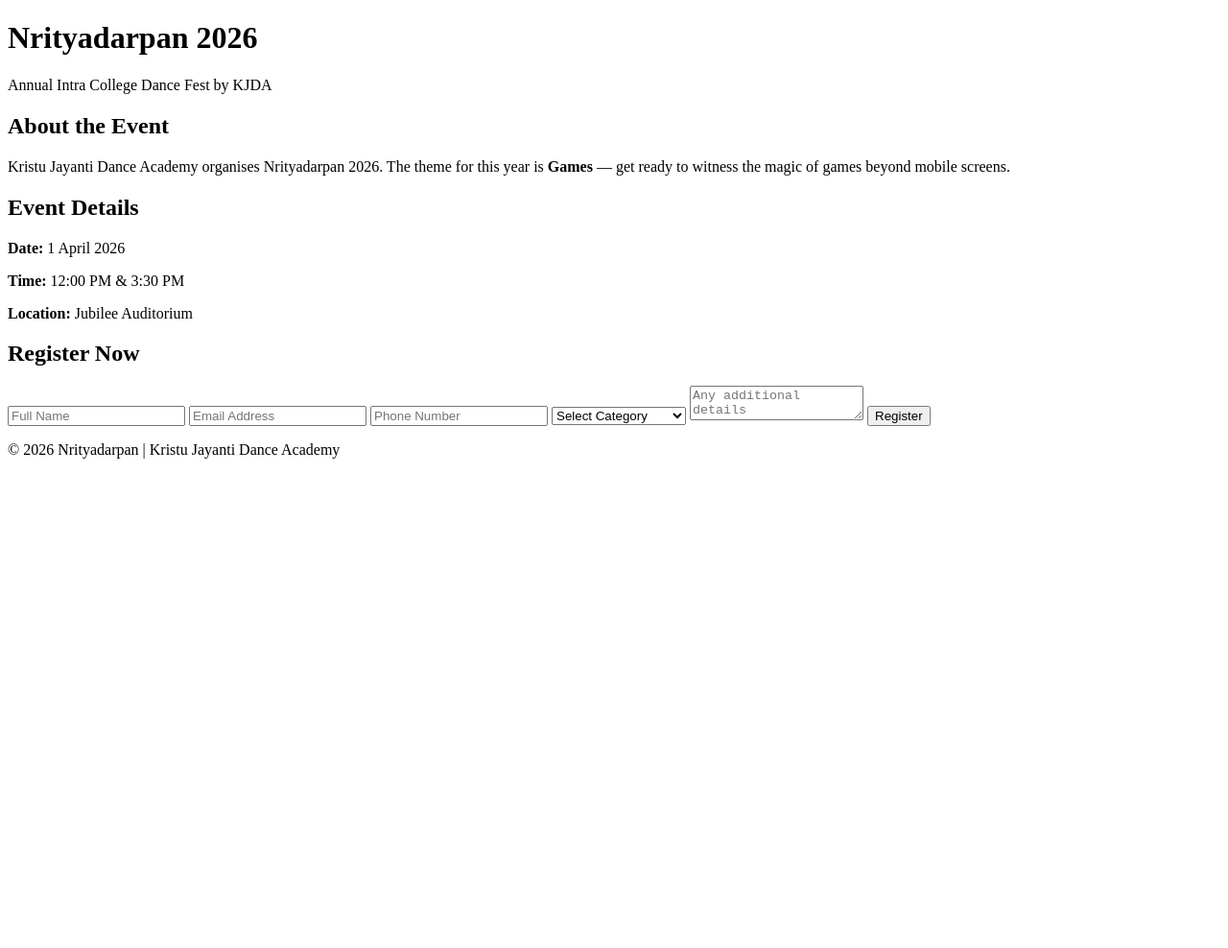
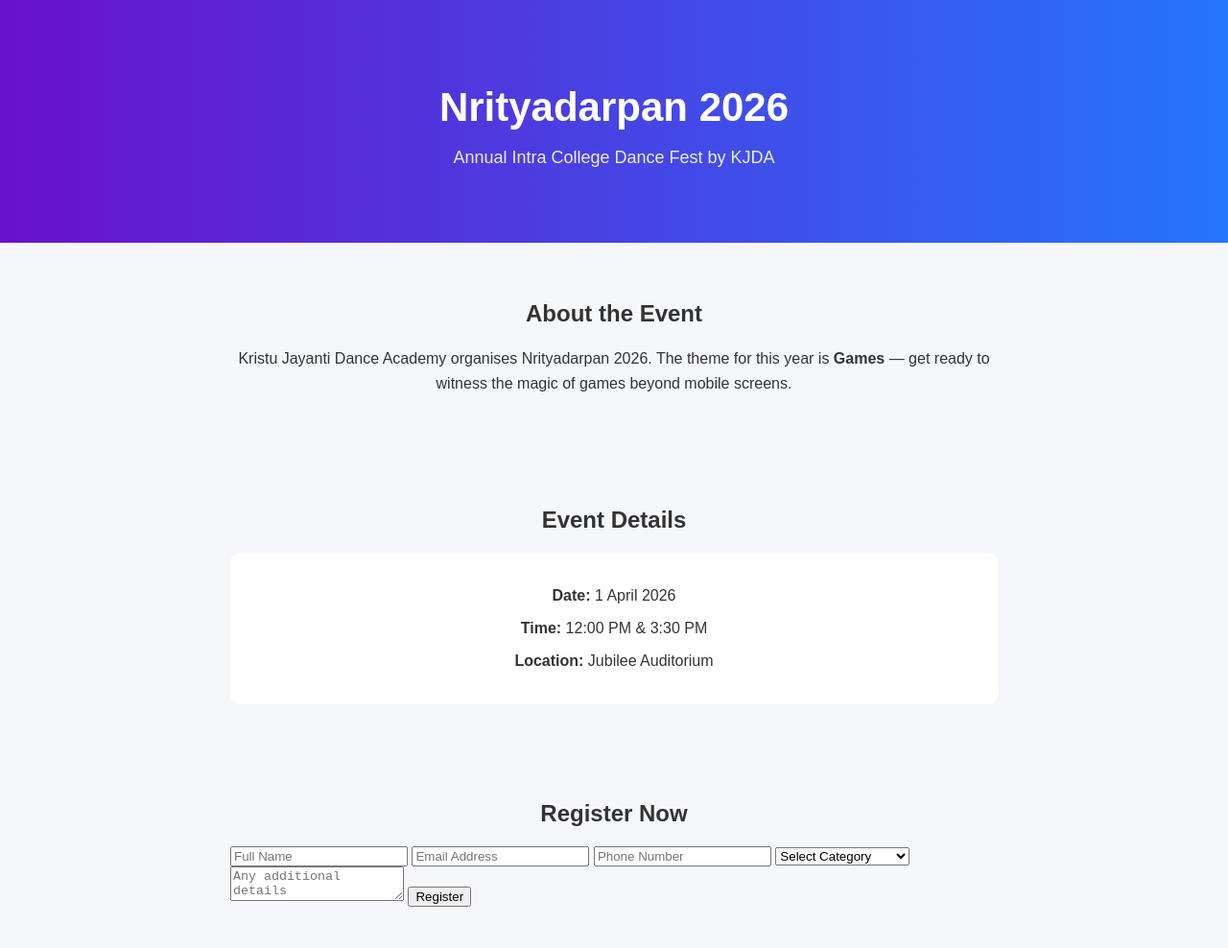
Before and after one commit to scriptedbyfazil/event-registration, a website: page index.html in a window 1280 px wide. Shown: the top 988 px of the page at 96% size. Before the commit the page ends 800 px from the top, so only its background shows below. Drawn offline with Linux system fonts and the light colour scheme.

Commit message:
Update style.css

```diff
--- a/style.css
+++ b/style.css
@@ -1,71 +1,51 @@
-<!DOCTYPE html>
-<html lang="en">
-<head>
-  <meta charset="UTF-8">
-  <title>Nrityadarpan 2026</title>
-  <link rel="stylesheet" href="style.css">
-</head>
+/* General */
+body {
+  margin: 0;
+  font-family: Arial, sans-serif;
+  background: #f5f7fa;
+  color: #333;
+}
 
-<body>
+/* Hero Section */
+.hero {
+  background: linear-gradient(to right, #6a11cb, #2575fc);
+  color: white;
+  text-align: center;
+  padding: 60px 20px;
+}
 
-  <!-- Hero Section -->
-  <header class="hero">
-    <h1>Nrityadarpan 2026</h1>
-    <p class="tagline">Annual Intra College Dance Fest by KJDA</p>
-  </header>
+.hero h1 {
+  font-size: 42px;
+  margin-bottom: 10px;
+}
 
-  <!-- About Section -->
-  <section class="about">
-    <h2>About the Event</h2>
-    <p>
-      Kristu Jayanti Dance Academy organises Nrityadarpan 2026.
-      The theme for this year is <strong>Games</strong> — get ready to witness
-      the magic of games beyond mobile screens.
-    </p>
-  </section>
+.tagline {
+  font-size: 18px;
+  opacity: 0.9;
+}
 
-  <!-- Event Details -->
-  <section class="details">
-    <h2>Event Details</h2>
-    <div class="card">
-      <p><strong>Date:</strong> 1 April 2026</p>
-      <p><strong>Time:</strong> 12:00 PM & 3:30 PM</p>
-      <p><strong>Location:</strong> Jubilee Auditorium</p>
-    </div>
-  </section>
+/* Sections */
+section {
+  padding: 40px 20px;
+  max-width: 800px;
+  margin: auto;
+}
 
-  <!-- Registration Form -->
-  <section class="form-section">
-    <h2>Register Now</h2>
+h2 {
+  text-align: center;
+  margin-bottom: 20px;
+}
 
-    <form id="registrationForm">
+/* About */
+.about p {
+  text-align: center;
+  line-height: 1.6;
+}
 
-      <input type="text" placeholder="Full Name" required>
-
-      <input type="email" placeholder="Email Address" required>
-
-      <input type="tel" placeholder="Phone Number" required>
-
-      <select required>
-        <option value="">Select Category</option>
-        <option>Solo Performance</option>
-        <option>Group Performance</option>
-        <option>Audience Pass</option>
-      </select>
-
-      <textarea placeholder="Any additional details"></textarea>
-
-      <button type="submit">Register</button>
-
-    </form>
-  </section>
-
-  <!-- Footer -->
-  <footer>
-    <p>© 2026 Nrityadarpan | Kristu Jayanti Dance Academy</p>
-  </footer>
-
-  <script src="script.js"></script>
-
-</body>
-</html>
+/* Details */
+.details .card {
+  background: white;
+  padding: 20px;
+  border-radius: 10px;
+  text-align: center;
+  box-shadow: 0 4px 10px rgba(0,0,0,0.
```
